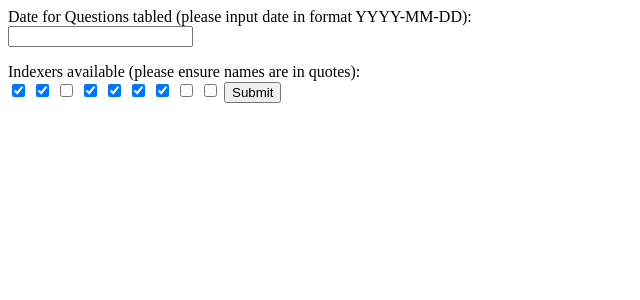
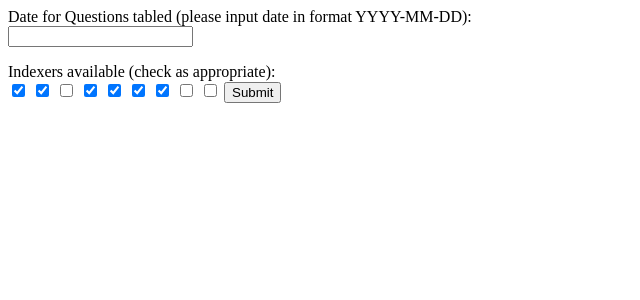
Before and after one commit to Mognar/wpqhandler, a Flask app: page / in a window 1280 px wide. Shown: the top 300 px of the page, without its empty margins (0-640 px from the left). Run offline with Flask 2, Linux system fonts and the light colour scheme.

Commit message:
Update student.html

```diff
--- a/templates/student.html
+++ b/templates/student.html
@@ -3,7 +3,7 @@
 
       <form action = "/signup" method = "POST">
          <p>Date for Questions tabled (please input date in format YYYY-MM-DD):</br> <input type = "text" name = "Date" /></p>
-         <p>Indexers available (please ensure names are in quotes):</br>
+         <p>Indexers available (check as appropriate):</br>
          <input type="checkbox" name="hello" value="Bosede" checked>
          <input type="checkbox" name="hello" value="Clare" checked>
          <input type="checkbox" name="hello" value="Emma" unchecked>
```
